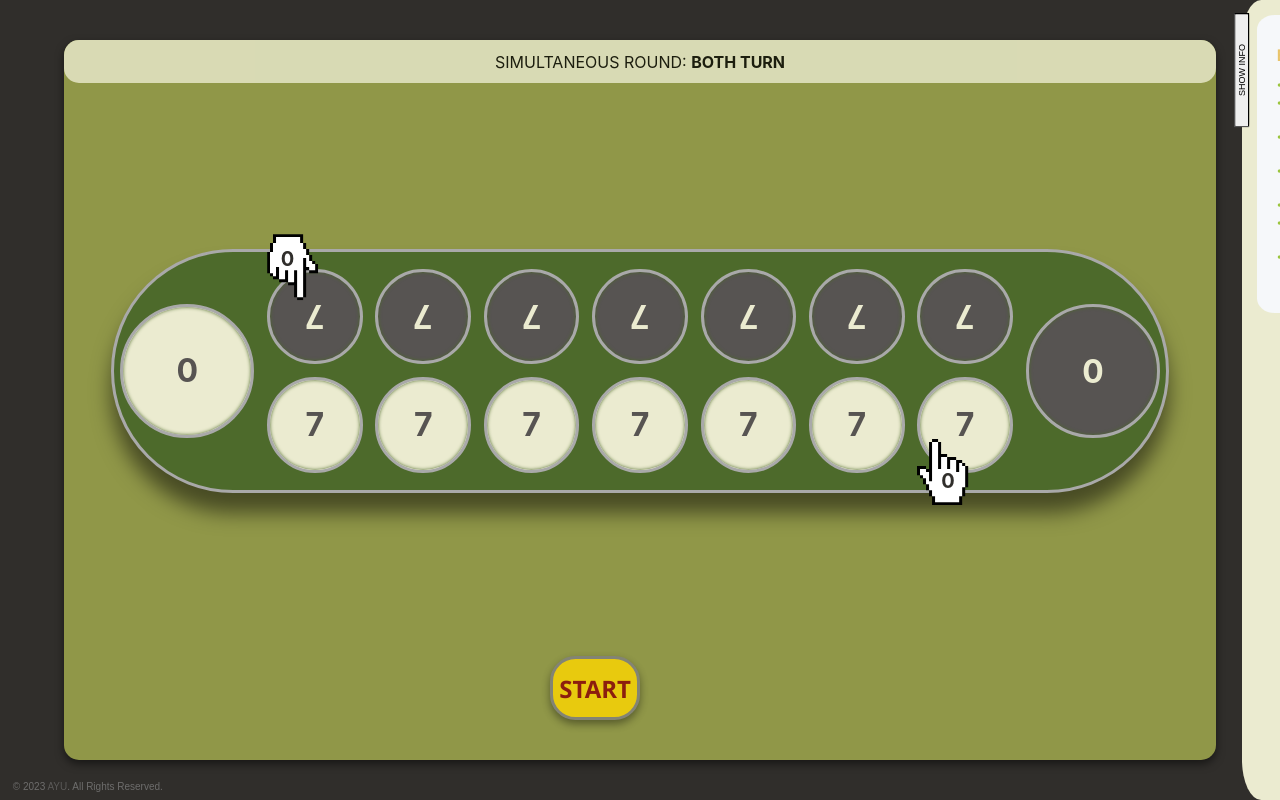
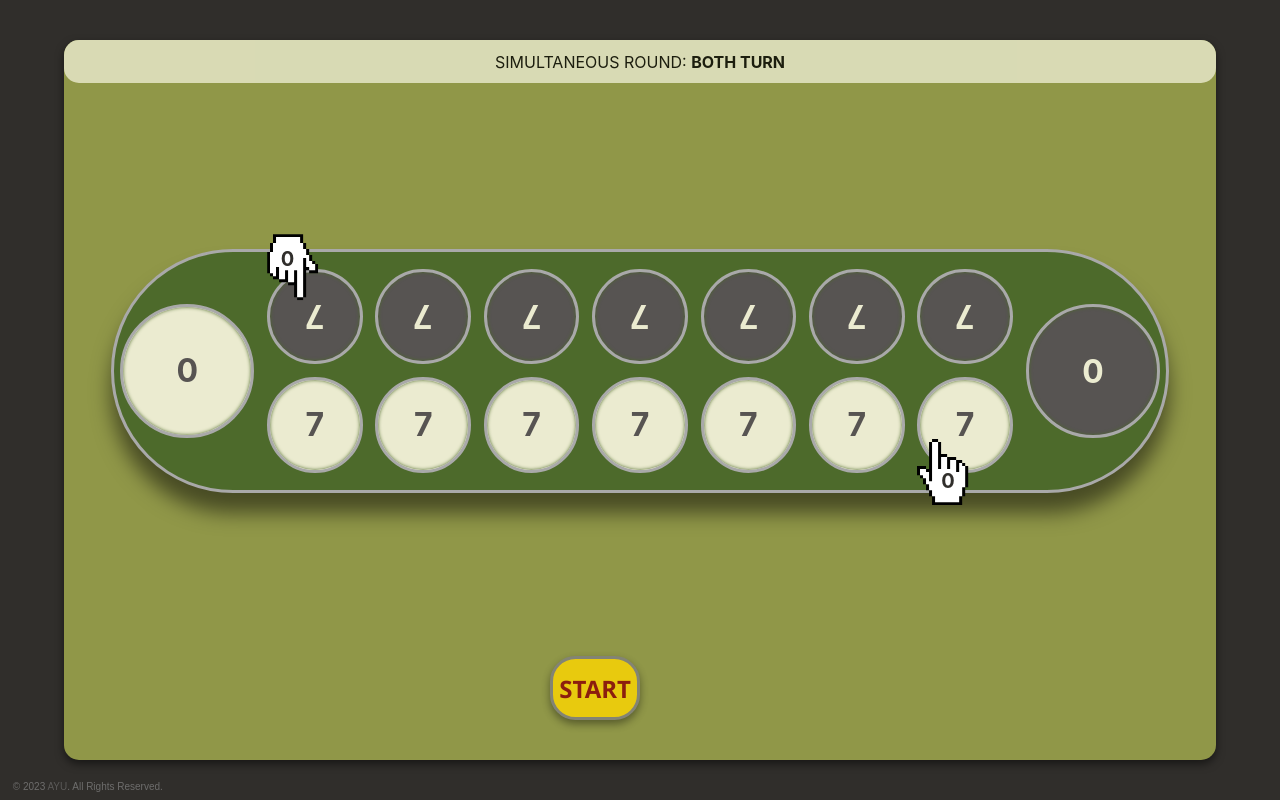
Before and after one commit to ubAI6689/congkak-react, a React (Create React App) app: page / in a window 1280 px wide. Built offline with nearby package versions, Linux system fonts and the light colour scheme.

Commit message:
Disable sidebar

```diff
--- a/src/components/CongkakBoard.js
+++ b/src/components/CongkakBoard.js
@@ -900,10 +900,10 @@ const CongkakBoard = () => {
             </div>
           )}
         </div>
-        <Sidebar
+        {/* <Sidebar
             isOpen={isSidebarOpen}
             onToggle={() => toggleSidebar(isSidebarOpen, setSidebarOpen)}
-          />
+          /> */}
       </div>
       <div class="trademark-section">
         © 2023 <a href="https://twitter.com/ayuinmetaverse" target="_blank">AYU</a>. All Rights Reserved.
```
